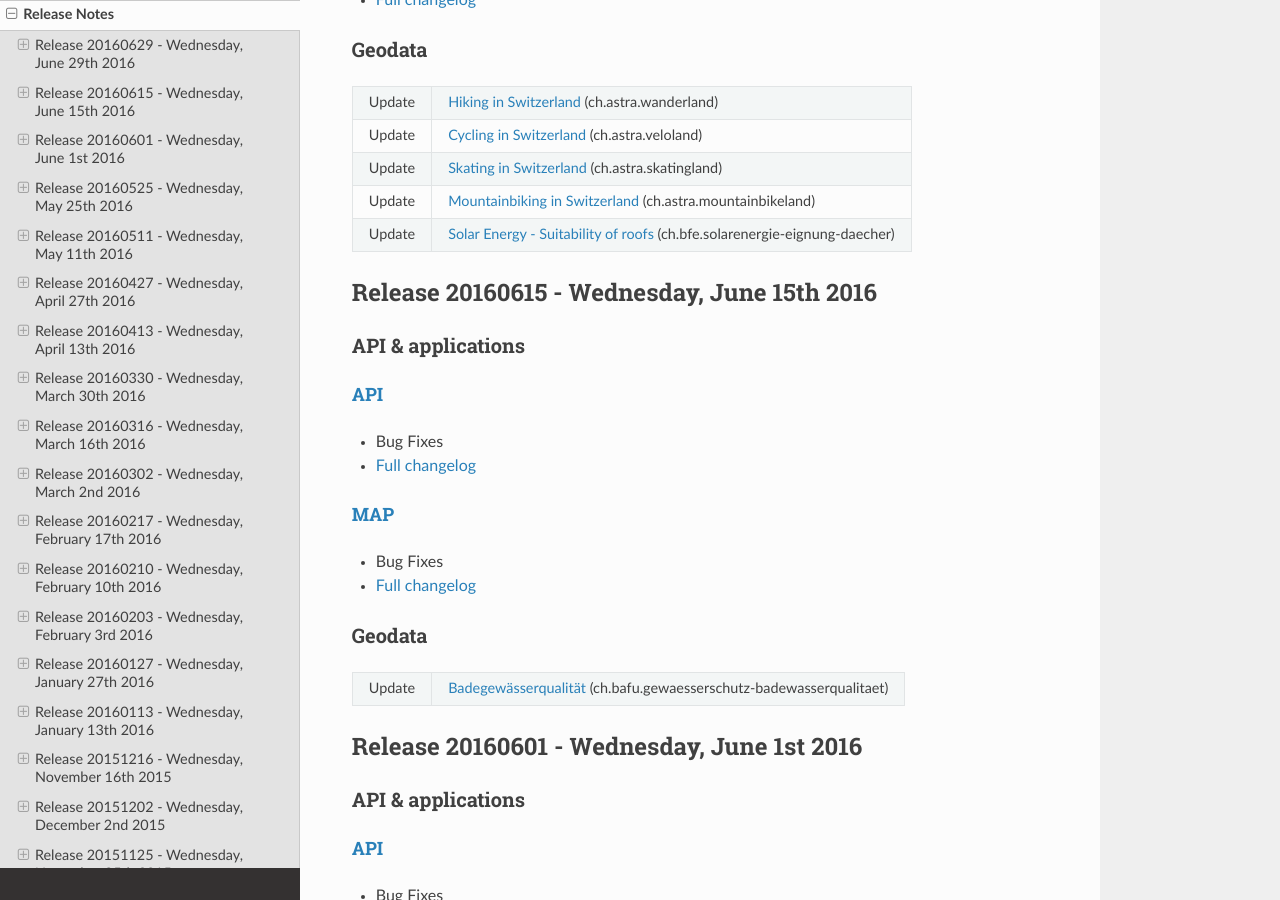
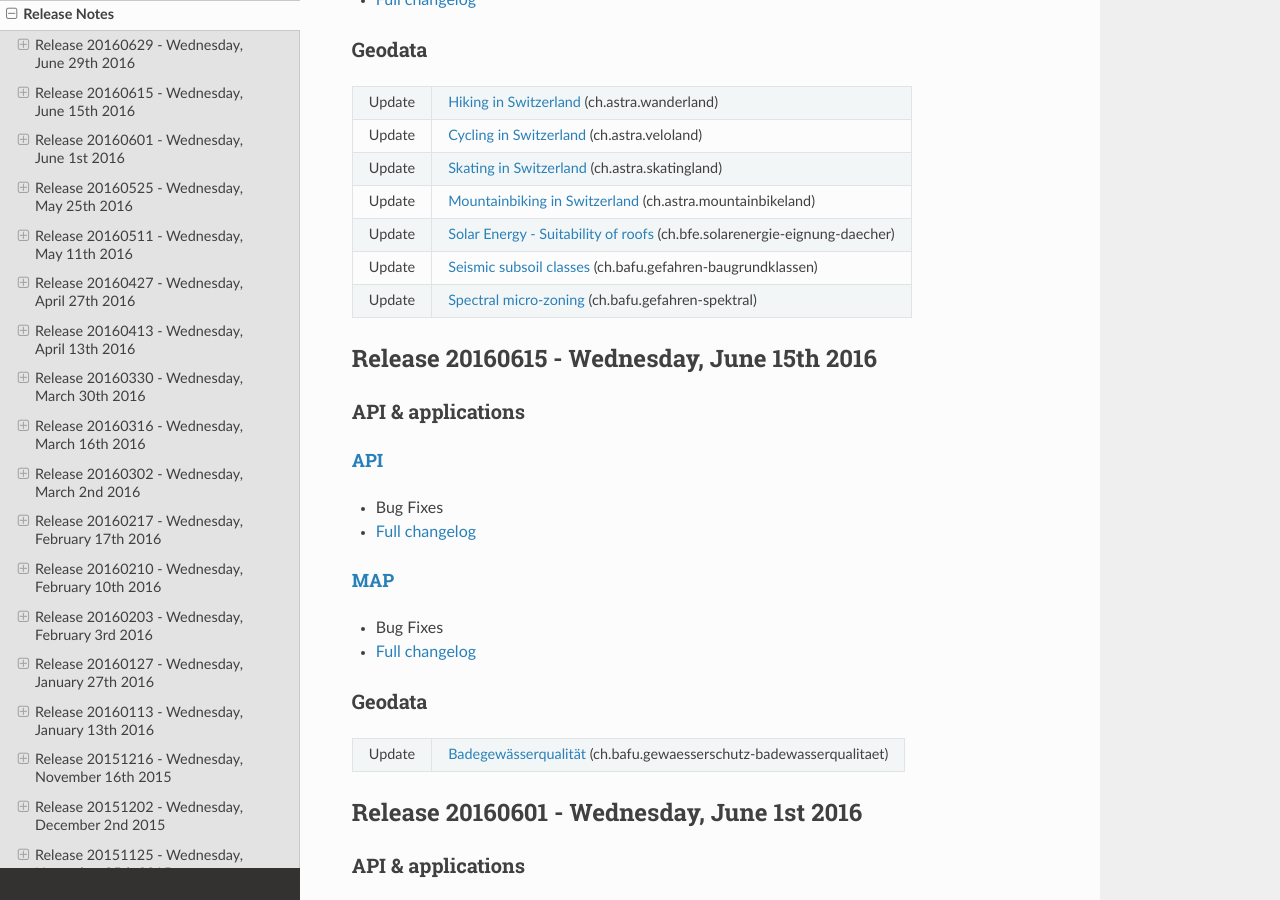
Before and after one commit to swisstopo-test/doc-chsdi3, a Sphinx documentation site: the page built from source/releasenotes/index.rst, in a window 1280 px wide and 900 px high, scrolled down 518 px. Built offline with Sphinx 7.4.7 and the Read the Docs theme 2.0.0, drawn with Linux system fonts in a browser that asks for light colours.

Commit message:
ltalp add update layers

```diff
--- a/source/releasenotes/index.rst
+++ b/source/releasenotes/index.rst
@@ -47,6 +47,10 @@ Geodata
 | Update | `Mountainbiking in Switzerland <//map.geo.admin.ch/?layers=ch.astra.mountainbikeland>`__ (ch.astra.mountainbikeland)                                                  |
 +--------+-----------------------------------------------------------------------------------------------------------------------------------------------------------------------+
 | Update | `Solar Energy - Suitability of roofs <//map.geo.admin.ch/?layers=ch.bfe.solarenergie-eignung-daecher>`__ (ch.bfe.solarenergie-eignung-daecher)                        |
++--------+-----------------------------------------------------------------------------------------------------------------------------------------------------------------------+
+| Update | `Seismic subsoil classes <//map.geo.admin.ch/?layers=ch.bafu.gefahren-baugrundklassen>`__ (ch.bafu.gefahren-baugrundklassen)                                          |
++--------+-----------------------------------------------------------------------------------------------------------------------------------------------------------------------+
+| Update | `Spectral micro-zoning <//map.geo.admin.ch/?layers=ch.bafu.gefahren-spektral>`__ (ch.bafu.gefahren-spektral)                                                          |
 +--------+-----------------------------------------------------------------------------------------------------------------------------------------------------------------------+
 
 
```
